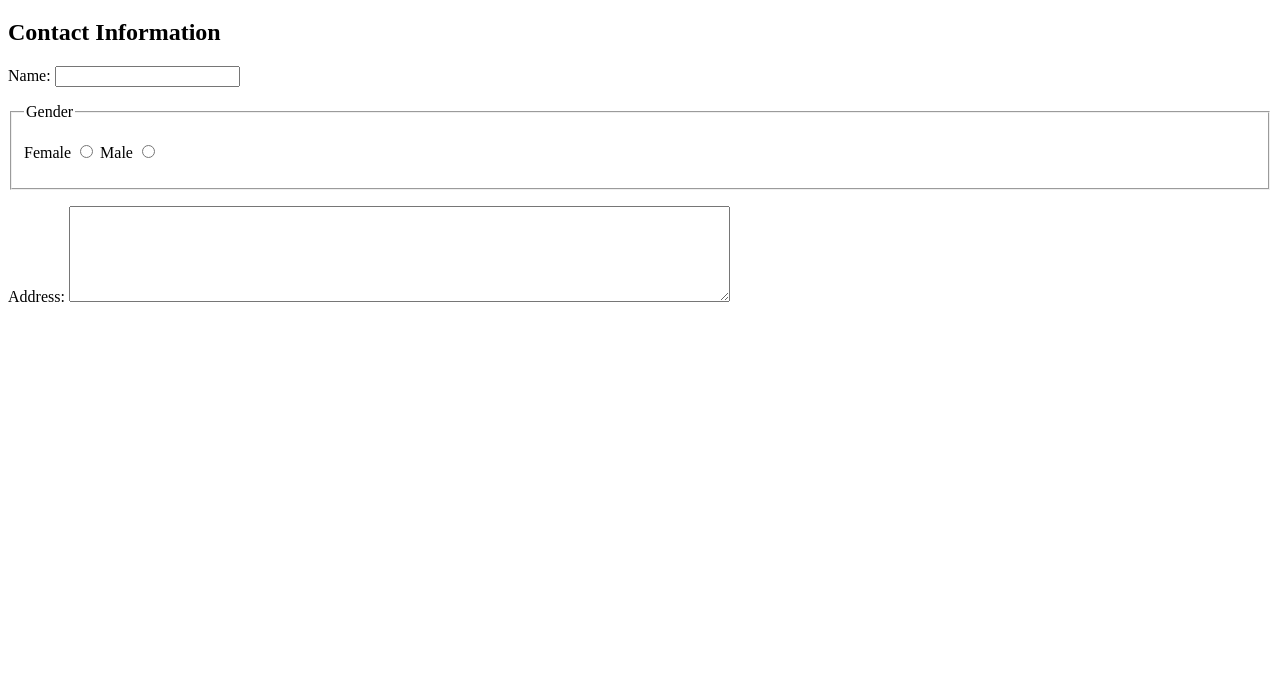
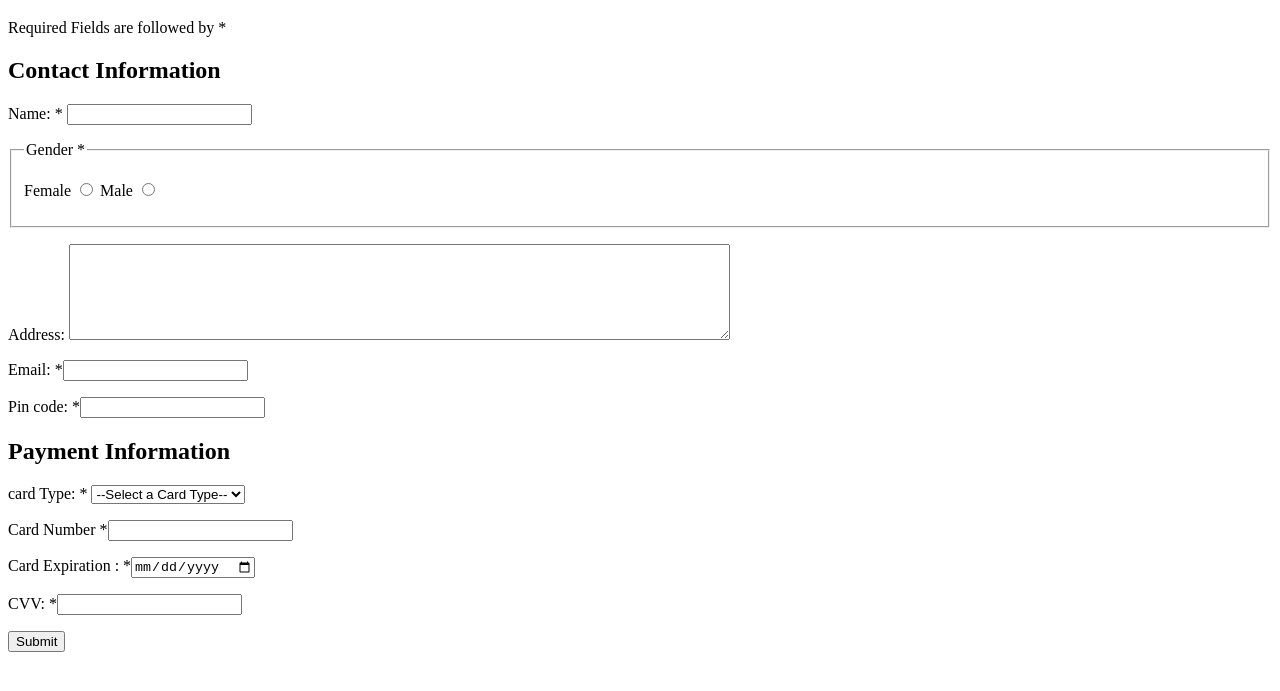
Before and after one commit to ShazedaOni/Payment-Form, a plain HTML site: page index.html in a window 1280 px wide. Shown: the part 61-752 px from the top of the page. Drawn offline with Linux system fonts and the light colour scheme.

Commit message:
payment Done

```diff
--- a/index.html
+++ b/index.html
@@ -8,19 +8,37 @@
 <body>
     <form action="#">
         <h1>Payment Form</h1>
+        <p>Required Fields are followed by *</p>
         <h2>Contact Information</h2>
-        <p>Name: <input type="text" name="name"></p>
+        <p>Name: * <input type="text" name="name" required></p>
        <fieldset>
-        <legend>Gender</legend>
+        <legend>Gender *</legend>
         <p>
 
-            Female <input type="radio" name="gender" id="female">
-            Male <input type="radio" name="gender" id="male">
+            Female <input type="radio" name="gender" id="female" required>
+            Male <input type="radio" name="gender" id="male" required>
         </p>
        </fieldset>
        <p>
         Address: <textarea name="address" id="address" cols="80" rows="6"></textarea>
        </p>
+       <p>Email: *<input type="email" name="email" id="email" required></p>
+       <p>Pin code: *<input type="number" name="pin code" id="pincode" required></p>
+       <h2>Payment Information</h2>
+
+       <p>card Type: *
+        <select name="card_type" id="card_type">
+            <option value="">--Select a Card Type--</option>
+            <option value="visa">Visa</option>
+            <option value="rupay">Rupay</option>
+            <option value="MasterCard">MasterCard</option>
+        </select>
+       </p><p>
+        Card Number *<input type="number" name="card_number" id="card_number" required>
+       </p>
+       <p>Card Expiration : *<input type="date" name="date" id="date" required></p>
+       <p>CVV: *<input type="password" name="cvv" id="cvv" required></p>
+       <button>Submit</button>
     </form>
 </body>
 </html>
```
